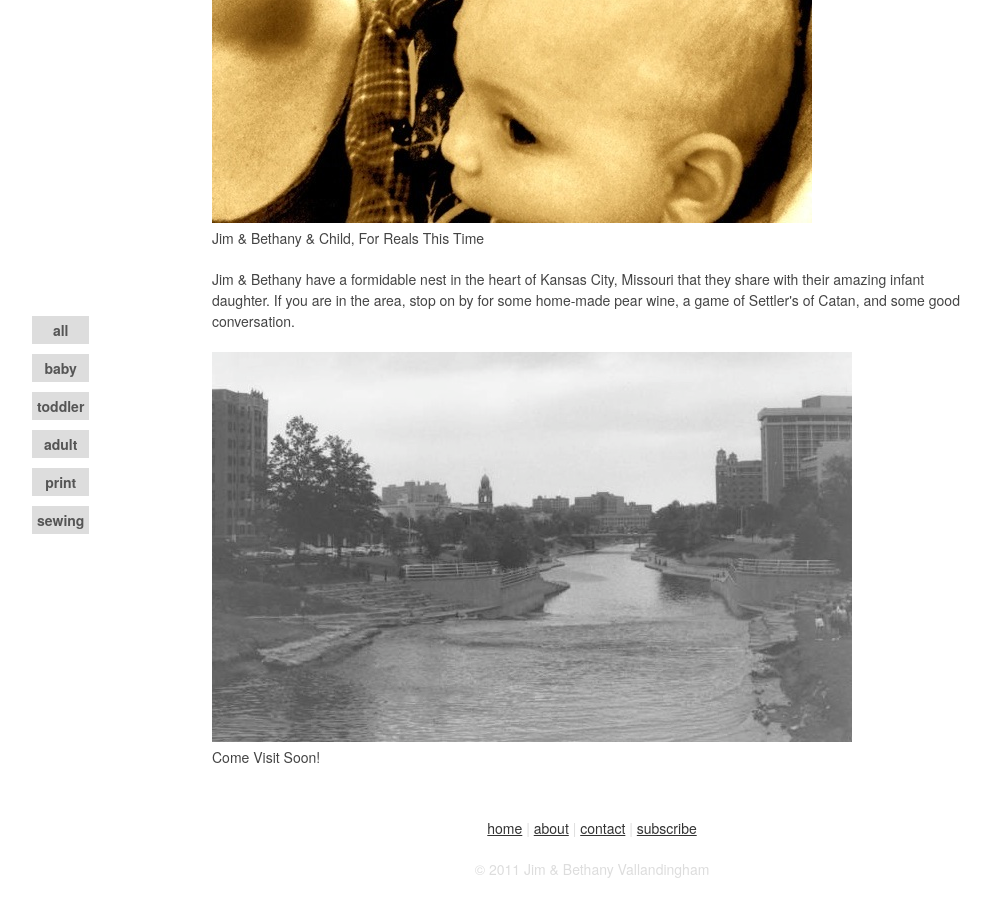
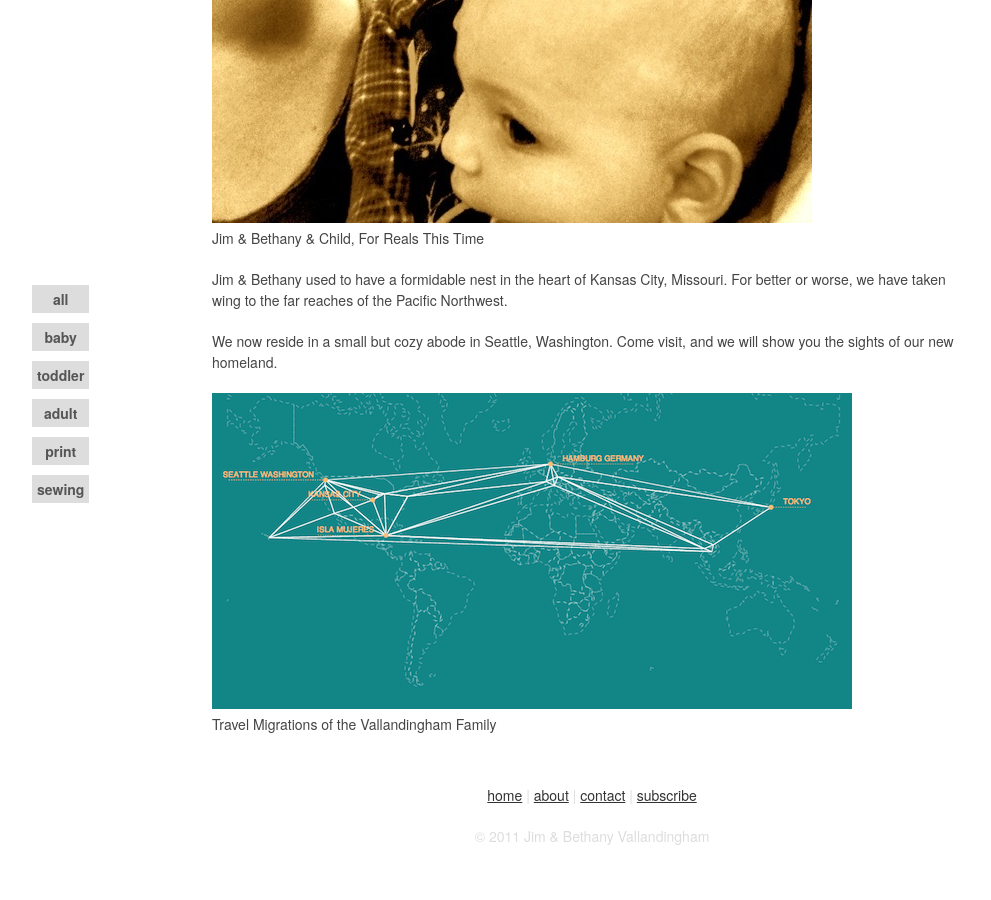
Before and after one commit to vlandham/mrbluebison_site, a Jekyll site: the page built from about.html, in a window 1280 px wide and 900 px high, scrolled down 1216 px. Shown: the whole window, without its empty margins (138-1129 px from the left). Built offline with Jekyll 4.4.1, drawn with Linux system fonts in a browser that asks for light colours; nearby versions of some CDN libraries; Markdown is read by kramdown in place of the engine named in the settings; after the commit the page ends 2083 px from its top, so only the background shows below that.

Commit message:
update logo and location

```diff
--- a/about.html
+++ b/about.html
@@ -15,7 +15,9 @@ title: about
 <img class="center" src="img/us.jpg" title="Jim Bethany and Child"/>
 <p class="center"><i>Jim &amp; Bethany &amp; Child, For Reals This Time</i></p>
 
-<p>Jim &amp; Bethany have a formidable nest in the heart of Kansas City, Missouri that they share with their amazing infant daughter. If you are in the area, stop on by for some home-made pear wine, a game of Settler's of Catan, and some good conversation.</p>
+<p>Jim &amp; Bethany used to have a formidable nest in the heart of Kansas City, Missouri. For better or worse, we have taken wing to the far reaches of the Pacific Northwest.</p>
 
-<img class="center" src="img/home.jpg" title="Brush Creek - near our home"/>
-<p class="center"><i>Come Visit Soon!</i></p>
+<p>We now reside in a small but cozy abode in Seattle, Washington. Come visit, and we will show you the sights of our new homeland.</p>
+
+<img class="center" src="img/travel.png" title="Travel"/>
+<p class="center"><i>Travel Migrations of the Vallandingham Family</i></p>
```
Also changed, not shown: img/bison_draw.png (added), img/logo.png, img/logo_old.png (added), img/travel.png (added).
